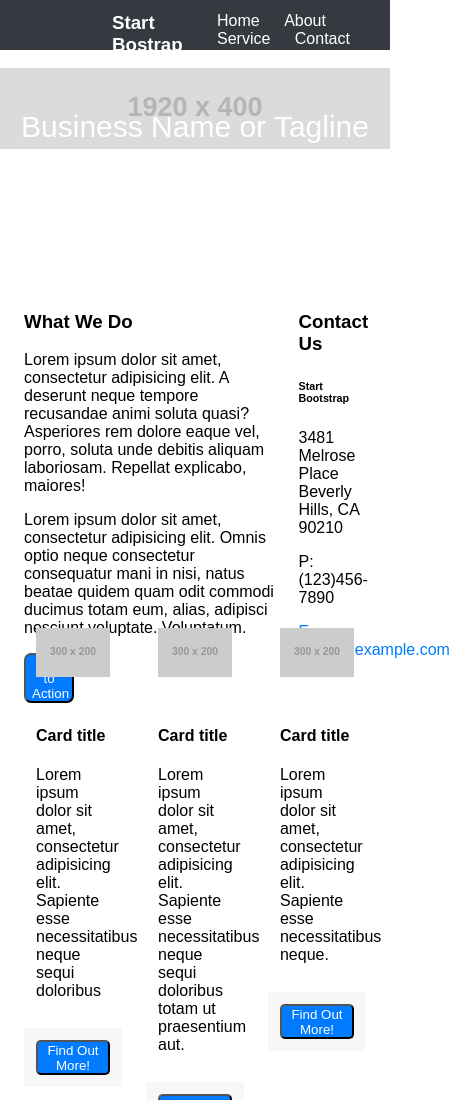
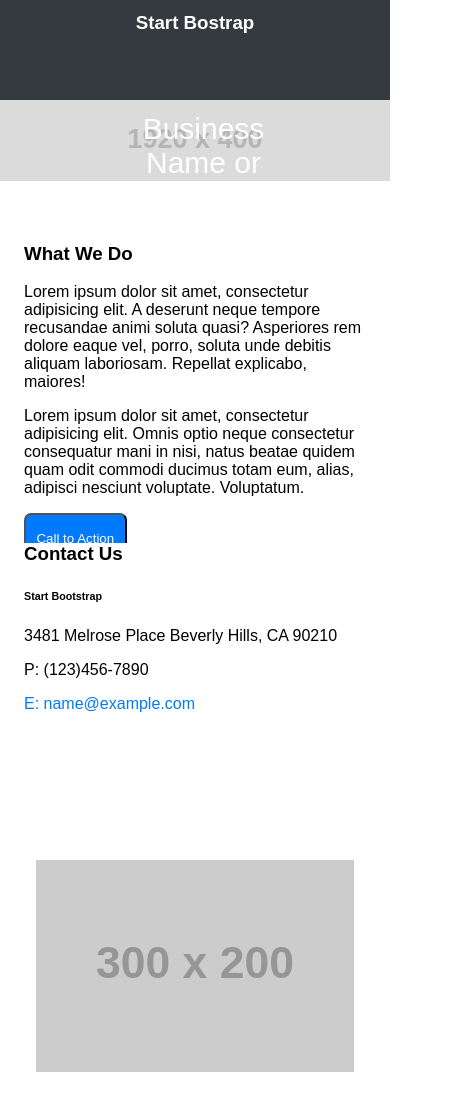
Before and after one commit to Nancysantana/mi-pagina--1, a plain HTML site: page index.html in a window 390 px wide. Shown: the top 1100 px of the page, 450 px wide, since content can reach past the window. Drawn offline with Linux system fonts and the light colour scheme; placeholder pictures from the web are drawn by us.

Commit message:
responsive

```diff
--- a/css/grid.css
+++ b/css/grid.css
@@ -23,8 +23,8 @@
 /* .col-6 {
 padding: 15px;
 height: 50px;
-width: 50%; */
-}
+width: 50%;
+}*/
 /*
 @media (max-width: 800px){
   .conteiner {
@@ -33,24 +33,50 @@ width: 50%; */
 } */
 
 /* comensamos media query  */
-@media screen and (min-width: 880px) {
-    body {
-        background-color: red;
+@media (max-width: 470px) {
+  #bus {
+    height: 100px;
+  }
+    .col-6 {
+      height: 100px;
+      width: 100%;
+      /* background: red; */
+    }
+
+    .ocultar {
+      display: none;
+    }
+    /* .name {
+      width: 100%;
+    } */
+    .name {
+      height: 100px;
+      width: 200%;
+    }
+    .name > p {
+      font-size: 30px;
+      margin: 0px 100px;
+      height: auto;
+      width: 50%;
     }
     /* header {
       display: flex;
     } */
-    .conteiner {
+     .conteiner {
       width: 100%;
     }
-    [class*='col-'] {
+
+  [class*='col-'] {
+    padding: 12px;
       width: 100%;
     }
     .menu {
+      text-align: center;
+      height:100px;
       width: 100%;
-      height:100px;
     }
-    a {
-      display: none;
+    .what > button {
+      width: 30%;
     }
+
 }
--- /dev/null
+++ b/css/query.css
@@ -0,0 +1,3 @@
+@media () {
+
+}
--- a/index.html
+++ b/index.html
@@ -12,11 +12,11 @@
   <body>
     <section class="conteiner">
       <!-- aqui inicia el contenido del menu -->
-      <header class=" row- menu">
-        <section class="col-6">
+      <header class=" row menu">
+        <section class="menu-amb col-6">
           <h1>Start Bostrap</h1>
         </section>
-        <section class="col-6">
+        <section class="ocultar col-6">
           <!-- <i class="fa fa-bars" aria-hidden="true"></i> -->
           <a href="Home">Home</a>
           <a href="About">About</a>
```
